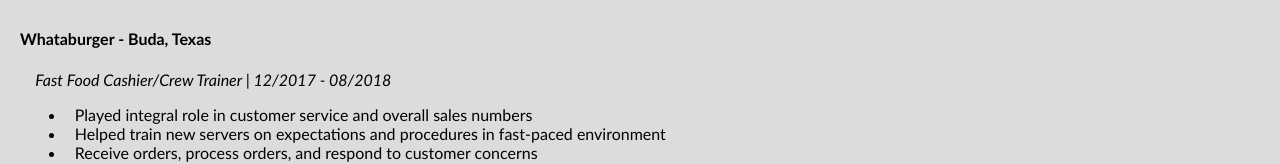
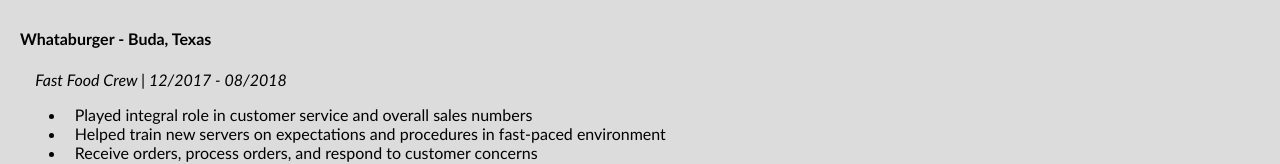
Before and after one commit to GrumblesSam/Portfolio, a plain HTML site: page resume.html in a window 1280 px wide. Shown: the part 727-891 px from the top of the page. Drawn offline with Linux system fonts and the light colour scheme.

Commit message:
career title adjustment

```diff
--- a/resume.html
+++ b/resume.html
@@ -47,7 +47,7 @@
             </ul>
             <br>
             <h4>Whataburger - Buda, Texas</h4>
-            <p><i>Fast Food Cashier/Crew Trainer | 12/2017 - 08/2018</i></p>
+            <p><i>Fast Food Crew | 12/2017 - 08/2018</i></p>
             <ul>
                 <li>Played integral role in customer service and overall sales numbers</li>
                 <li>Helped train new servers on expectations and procedures in fast-paced
```
